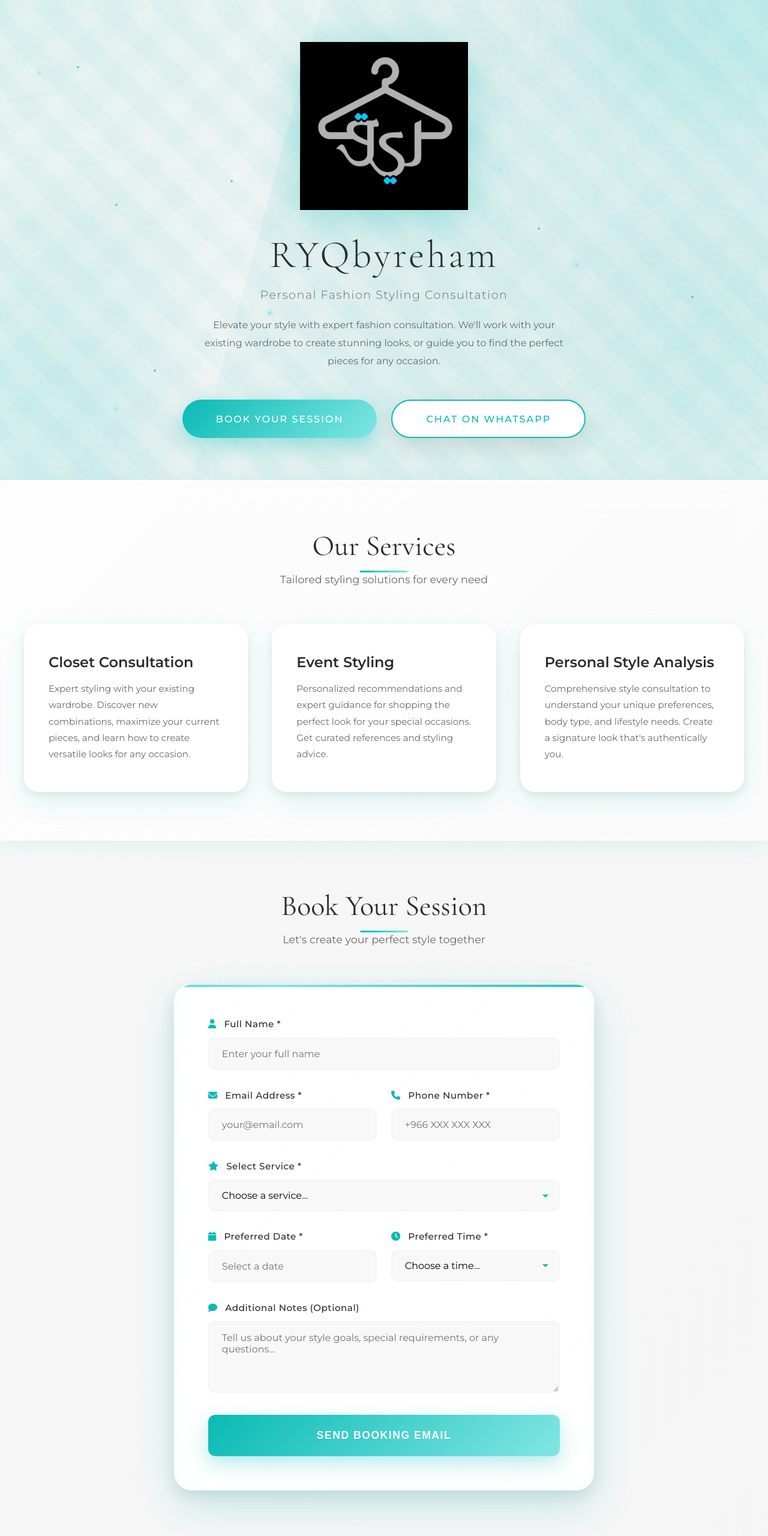
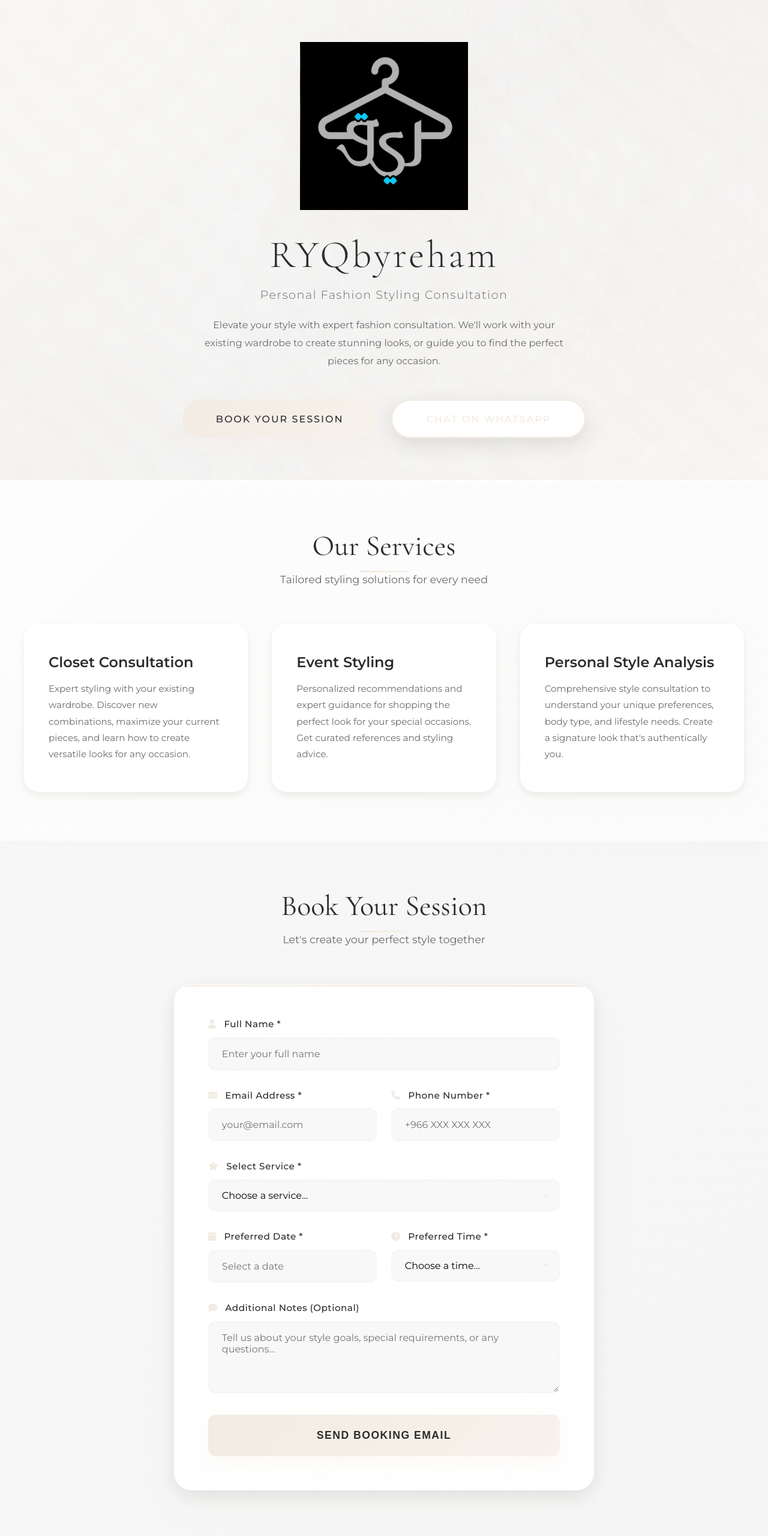
Before and after one commit to Reyan01367/web2, a website: page index.html in a window 1280 px wide. Shown: the top 2560 px of the page at 60% size. Drawn offline with nearby package versions, Linux system fonts and the light colour scheme.

Commit message:
Update to warm beige color scheme (#F2EBE2)
🎨 Color Changes:
- Replaced Tiffany blue with elegant warm beige
- Primary beige: #F2EBE2 (RGB: 242, 235, 226)
- Light beige: #f7f2ec
- Dark beige: #e8ddd1

✨ Updated Elements:
- All background animations (orbs, particles, sparkles)
- Gradients and geometric patterns
- Buttons and form elements
- Service cards and booking form
- Calendar picker and icons
- Hover effects and shadows

🌟 Result: Sophisticated warm neutral design
with elegant beige accents throughout

```diff
--- a/index.html
+++ b/index.html
@@ -17,9 +17,9 @@
         }
 
         :root {
-            --tiffany-blue: #0abab5;
-            --tiffany-light: #81e6e3;
-            --tiffany-dark: #089992;
+            --primary-beige: #F2EBE2;
+            --beige-light: #f7f2ec;
+            --beige-dark: #e8ddd1;
             --neutral-dark: #2c2c2c;
             --neutral-medium: #6b6b6b;
             --neutral-light: #f5f5f5;
@@ -56,9 +56,9 @@
             width: 200%;
             height: 200%;
             background:
-                radial-gradient(circle at 20% 30%, rgba(10, 186, 181, 0.15) 0%, transparent 40%),
-                radial-gradient(circle at 80% 70%, rgba(129, 230, 227, 0.12) 0%, transparent 40%),
-                radial-gradient(circle at 40% 80%, rgba(10, 186, 181, 0.1) 0%, transparent 35%);
+                radial-gradient(circle at 20% 30%, rgba(242, 235, 226, 0.15) 0%, transparent 40%),
+                radial-gradient(circle at 80% 70%, rgba(247, 242, 236, 0.12) 0%, transparent 40%),
+                radial-gradient(circle at 40% 80%, rgba(242, 235, 226, 0.1) 0%, transparent 35%);
             animation: gradientShift 20s ease-in-out infinite;
         }
 
@@ -78,7 +78,7 @@
         .circle {
             position: absolute;
             border-radius: 50%;
-            background: linear-gradient(135deg, var(--tiffany-blue), var(--tiffany-light));
+            background: linear-gradient(135deg, var(--primary-beige), var(--beige-light));
             opacity: 0;
             filter: blur(60px);
         }
@@ -125,8 +125,8 @@
             width: 100%;
             height: 100%;
             background-image:
-                repeating-linear-gradient(45deg, transparent, transparent 35px, rgba(10, 186, 181, 0.03) 35px, rgba(10, 186, 181, 0.03) 70px),
-                repeating-linear-gradient(-45deg, transparent, transparent 35px, rgba(129, 230, 227, 0.03) 35px, rgba(129, 230, 227, 0.03) 70px);
+                repeating-linear-gradient(45deg, transparent, transparent 35px, rgba(242, 235, 226, 0.03) 35px, rgba(242, 235, 226, 0.03) 70px),
+                repeating-linear-gradient(-45deg, transparent, transparent 35px, rgba(247, 242, 236, 0.03) 35px, rgba(247, 242, 236, 0.03) 70px);
             animation: patternMove 30s linear infinite;
         }
 
@@ -150,7 +150,7 @@
             position: absolute;
             width: 4px;
             height: 4px;
-            background: var(--tiffany-blue);
+            background: var(--primary-beige);
             border-radius: 50%;
             opacity: 0;
             animation: particleFloat 8s ease-in-out infinite;
@@ -239,10 +239,10 @@
             height: 100%;
             opacity: 0.4;
             background:
-                radial-gradient(at 0% 0%, rgba(10, 186, 181, 0.2) 0px, transparent 50%),
-                radial-gradient(at 100% 0%, rgba(129, 230, 227, 0.15) 0px, transparent 50%),
-                radial-gradient(at 100% 100%, rgba(10, 186, 181, 0.18) 0px, transparent 50%),
-                radial-gradient(at 0% 100%, rgba(129, 230, 227, 0.12) 0px, transparent 50%);
+                radial-gradient(at 0% 0%, rgba(242, 235, 226, 0.2) 0px, transparent 50%),
+                radial-gradient(at 100% 0%, rgba(247, 242, 236, 0.15) 0px, transparent 50%),
+                radial-gradient(at 100% 100%, rgba(242, 235, 226, 0.18) 0px, transparent 50%),
+                radial-gradient(at 0% 100%, rgba(247, 242, 236, 0.12) 0px, transparent 50%);
             animation: meshPulse 15s ease-in-out infinite;
         }
 
@@ -269,11 +269,11 @@
             position: absolute;
             width: 3px;
             height: 3px;
-            background: var(--tiffany-light);
+            background: var(--beige-light);
             border-radius: 50%;
             box-shadow:
-                0 0 6px var(--tiffany-blue),
-                0 0 12px var(--tiffany-light);
+                0 0 6px var(--primary-beige),
+                0 0 12px var(--beige-light);
             animation: sparkleAnimation 3s ease-in-out infinite;
             opacity: 0;
         }
@@ -327,7 +327,7 @@
             transform: translate(-50%, -50%);
             width: 350px;
             height: 350px;
-            background: radial-gradient(circle, rgba(10, 186, 181, 0.2) 0%, transparent 70%);
+            background: radial-gradient(circle, rgba(242, 235, 226, 0.2) 0%, transparent 70%);
             border-radius: 50%;
             animation: logoGlow 4s ease-in-out infinite;
             z-index: -1;
@@ -348,7 +348,7 @@
             max-width: 280px;
             width: 100%;
             height: auto;
-            filter: drop-shadow(0 15px 35px rgba(10, 186, 181, 0.3));
+            filter: drop-shadow(0 15px 35px rgba(242, 235, 226, 0.3));
             transition: all 0.5s cubic-bezier(0.4, 0, 0.2, 1);
             position: relative;
             z-index: 1;
@@ -356,7 +356,7 @@
 
         .logo:hover {
             transform: scale(1.08) rotate(-3deg);
-            filter: drop-shadow(0 20px 45px rgba(10, 186, 181, 0.5));
+            filter: drop-shadow(0 20px 45px rgba(242, 235, 226, 0.5));
         }
 
         h1 {
@@ -429,28 +429,28 @@
         }
 
         .btn-primary {
-            background: linear-gradient(135deg, var(--tiffany-blue) 0%, var(--tiffany-light) 100%);
-            color: var(--white);
-            box-shadow: 0 12px 35px rgba(10, 186, 181, 0.35);
+            background: linear-gradient(135deg, var(--primary-beige) 0%, var(--beige-light) 100%);
+            color: var(--neutral-dark);
+            box-shadow: 0 12px 35px rgba(242, 235, 226, 0.35);
         }
 
         .btn-primary:hover {
             transform: translateY(-4px);
-            box-shadow: 0 18px 45px rgba(10, 186, 181, 0.45);
+            box-shadow: 0 18px 45px rgba(242, 235, 226, 0.45);
         }
 
         .btn-secondary {
             background: var(--white);
-            color: var(--tiffany-blue);
+            color: var(--primary-beige);
             box-shadow: 0 12px 35px rgba(0, 0, 0, 0.1);
-            border: 2px solid var(--tiffany-blue);
+            border: 2px solid var(--primary-beige);
         }
 
         .btn-secondary:hover {
             transform: translateY(-4px);
-            box-shadow: 0 18px 45px rgba(10, 186, 181, 0.25);
-            background: var(--tiffany-blue);
-            color: var(--white);
+            box-shadow: 0 18px 45px rgba(242, 235, 226, 0.25);
+            background: var(--primary-beige);
+            color: var(--neutral-dark);
         }
 
         /* Wave Animation */
@@ -494,7 +494,7 @@
             border-top: 1px solid rgba(255, 255, 255, 0.8);
             border-bottom: 1px solid rgba(255, 255, 255, 0.8);
             box-shadow:
-                0 8px 32px rgba(10, 186, 181, 0.1),
+                0 8px 32px rgba(242, 235, 226, 0.1),
                 inset 0 1px 0 rgba(255, 255, 255, 0.9);
         }
 
@@ -524,7 +524,7 @@
             transform: translateX(-50%);
             width: 80px;
             height: 3px;
-            background: linear-gradient(90deg, var(--tiffany-blue), var(--tiffany-light));
+            background: linear-gradient(90deg, var(--primary-beige), var(--beige-light));
             border-radius: 2px;
         }
 
@@ -548,7 +548,7 @@
             padding: 3rem 2.5rem;
             border-radius: 25px;
             box-shadow:
-                0 15px 45px rgba(10, 186, 181, 0.12),
+                0 15px 45px rgba(242, 235, 226, 0.12),
                 0 5px 15px rgba(0, 0, 0, 0.08),
                 inset 0 1px 0 rgba(255, 255, 255, 1);
             transition: all 0.5s cubic-bezier(0.4, 0, 0.2, 1);
@@ -564,7 +564,7 @@
             left: 0;
             width: 100%;
             height: 100%;
-            background: linear-gradient(135deg, rgba(10, 186, 181, 0.08) 0%, rgba(129, 230, 227, 0.12) 100%);
+            background: linear-gradient(135deg, rgba(242, 235, 226, 0.08) 0%, rgba(247, 242, 236, 0.12) 100%);
             opacity: 0;
             transition: opacity 0.5s ease;
         }
@@ -576,7 +576,7 @@
             left: -50%;
             width: 200%;
             height: 200%;
-            background: radial-gradient(circle, rgba(10, 186, 181, 0.1) 0%, transparent 70%);
+            background: radial-gradient(circle, rgba(242, 235, 226, 0.1) 0%, transparent 70%);
             opacity: 0;
             transition: all 0.6s ease;
         }
@@ -584,10 +584,10 @@
         .service-card:hover {
             transform: translateY(-12px) scale(1.02);
             box-shadow:
-                0 25px 70px rgba(10, 186, 181, 0.25),
+                0 25px 70px rgba(242, 235, 226, 0.25),
                 0 10px 25px rgba(0, 0, 0, 0.12),
                 inset 0 1px 0 rgba(255, 255, 255, 1);
-            border-color: rgba(10, 186, 181, 0.4);
+            border-color: rgba(242, 235, 226, 0.4);
         }
 
         .service-card:hover::before {
@@ -631,10 +631,10 @@
             padding: 3.5rem;
             border-radius: 30px;
             box-shadow:
-                0 25px 70px rgba(10, 186, 181, 0.2),
+                0 25px 70px rgba(242, 235, 226, 0.2),
                 0 10px 30px rgba(0, 0, 0, 0.1),
                 inset 0 1px 0 rgba(255, 255, 255, 1),
-                inset 0 0 20px rgba(10, 186, 181, 0.03);
+                inset 0 0 20px rgba(242, 235, 226, 0.03);
             border: 1px solid rgba(255, 255, 255, 0.9);
             position: relative;
             overflow: hidden;
@@ -647,7 +647,7 @@
             left: 0;
             right: 0;
             height: 4px;
-            background: linear-gradient(90deg, var(--tiffany-blue), var(--tiffany-light), var(--tiffany-blue));
+            background: linear-gradient(90deg, var(--primary-beige), var(--beige-light), var(--primary-beige));
             background-size: 200% 100%;
             animation: shimmer 3s ease-in-out infinite;
         }
@@ -676,7 +676,7 @@
 
         .form-group label i {
             margin-right: 0.5rem;
-            color: var(--tiffany-blue);
+            color: var(--primary-beige);
         }
 
         .form-control {
@@ -692,9 +692,9 @@
 
         .form-control:focus {
             outline: none;
-            border-color: var(--tiffany-blue);
+            border-color: var(--primary-beige);
             background: var(--white);
-            box-shadow: 0 0 0 4px rgba(10, 186, 181, 0.1);
+            box-shadow: 0 0 0 4px rgba(242, 235, 226, 0.1);
         }
 
         .form-row {
@@ -720,8 +720,8 @@
         .btn-submit {
             width: 100%;
             padding: 1.5rem;
-            background: linear-gradient(135deg, var(--tiffany-blue) 0%, var(--tiffany-light) 100%);
-            color: var(--white);
+            background: linear-gradient(135deg, var(--primary-beige) 0%, var(--beige-light) 100%);
+            color: var(--neutral-dark);
             border: none;
             border-radius: 12px;
             font-size: 1.1rem;
@@ -730,7 +730,7 @@
             text-transform: uppercase;
             cursor: pointer;
             transition: all 0.4s ease;
-            box-shadow: 0 12px 35px rgba(10, 186, 181, 0.3);
+            box-shadow: 0 12px 35px rgba(242, 235, 226, 0.3);
             position: relative;
             overflow: hidden;
         }
@@ -752,7 +752,7 @@
 
         .btn-submit:hover {
             transform: translateY(-3px);
-            box-shadow: 0 18px 45px rgba(10, 186, 181, 0.4);
+            box-shadow: 0 18px 45px rgba(242, 235, 226, 0.4);
         }
 
         .btn-submit:active {
@@ -843,7 +843,7 @@
         }
 
         .footer-links a:hover {
-            color: var(--tiffany-light);
+            color: var(--beige-light);
         }
 
         .social-links {
@@ -867,7 +867,7 @@
         }
 
         .social-links a:hover {
-            background: var(--tiffany-blue);
+            background: var(--primary-beige);
             transform: translateY(-5px);
         }
 
@@ -927,13 +927,13 @@
         }
 
         .flatpickr-day.selected {
-            background: var(--tiffany-blue) !important;
-            border-color: var(--tiffany-blue) !important;
+            background: var(--primary-beige) !important;
+            border-color: var(--primary-beige) !important;
         }
 
         .flatpickr-day:hover {
-            background: var(--tiffany-light) !important;
-            border-color: var(--tiffany-light) !important;
+            background: var(--beige-light) !important;
+            border-color: var(--beige-light) !important;
         }
 
         /* Responsive Design */
```
